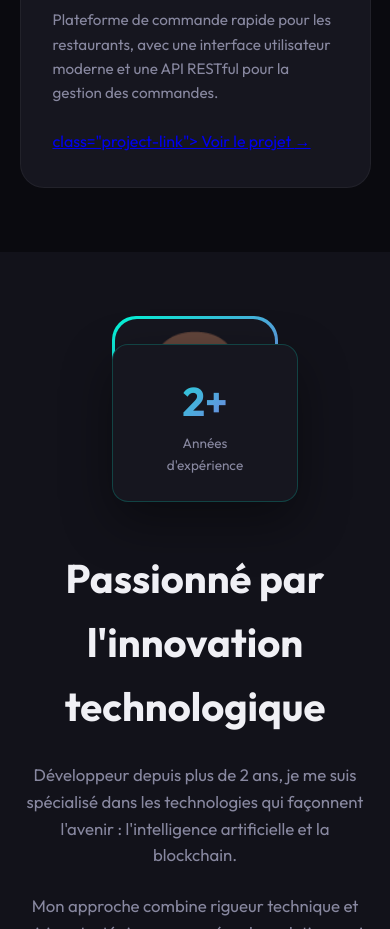
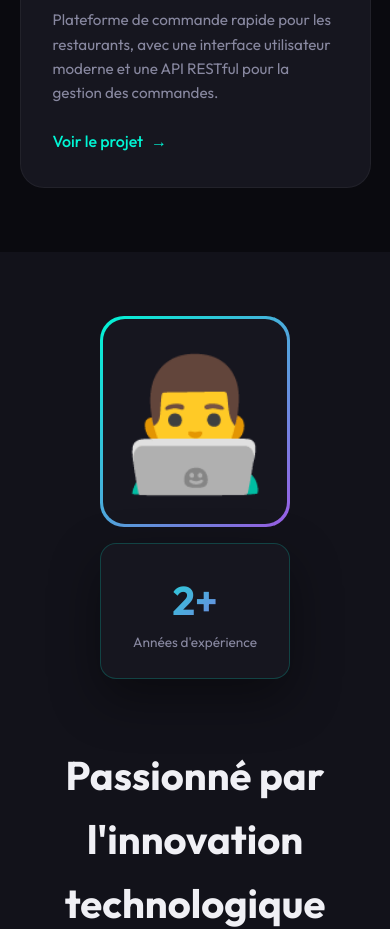
Before and after one commit to Fingerliing/Portfolio-apps, a plain HTML site: page index.html in a window 390 px wide. Shown: the part 3120-4049 px from the top of the page. Drawn offline with nearby package versions, Linux system fonts and the light colour scheme.

Commit message:
Fix - lien du projet et Image plus années d'expérience

```diff
--- a/index.html
+++ b/index.html
@@ -831,6 +831,20 @@
                 flex-direction: column;
             }
 
+            .about-stats {
+                position: relative;
+                bottom: auto;
+                right: auto;
+                margin-top: 1rem;
+                display: inline-block;
+            }
+
+            .about-image {
+                display: flex;
+                flex-direction: column;
+                align-items: center;
+            }
+
             section {
                 padding: 4rem 5%;
             }
@@ -964,10 +978,10 @@
                     <p class="project-type">Full Stack</p>
                     <h3>EatQuickeR - Plateforme de commande rapide</h3>
                     <p>Plateforme de commande rapide pour les restaurants, avec une interface utilisateur moderne et une API RESTful pour la gestion des commandes.</p>
-                    <a
-                        href="https://github.com/Fingerliing/payquick"
-                        target="_blank"
-                        rel="noopener noreferrer"> class="project-link">
+                    <a href="https://github.com/Fingerliing/payquick"
+                    target="_blank"   target="_blank"
+                    rel="noopener noreferrer"
+                    class="project-link">
                         Voir le projet
                         <span>→</span>
                     </a>
```
